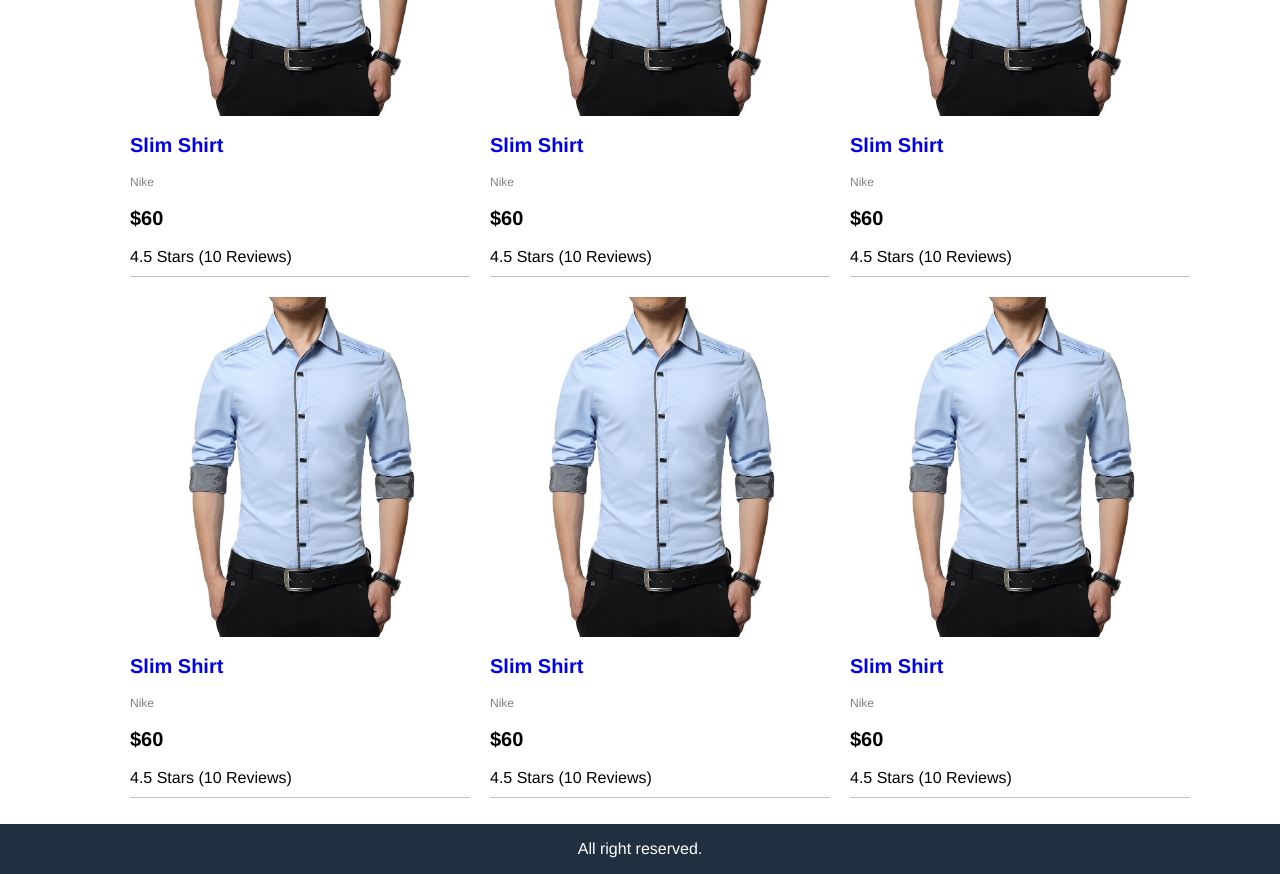
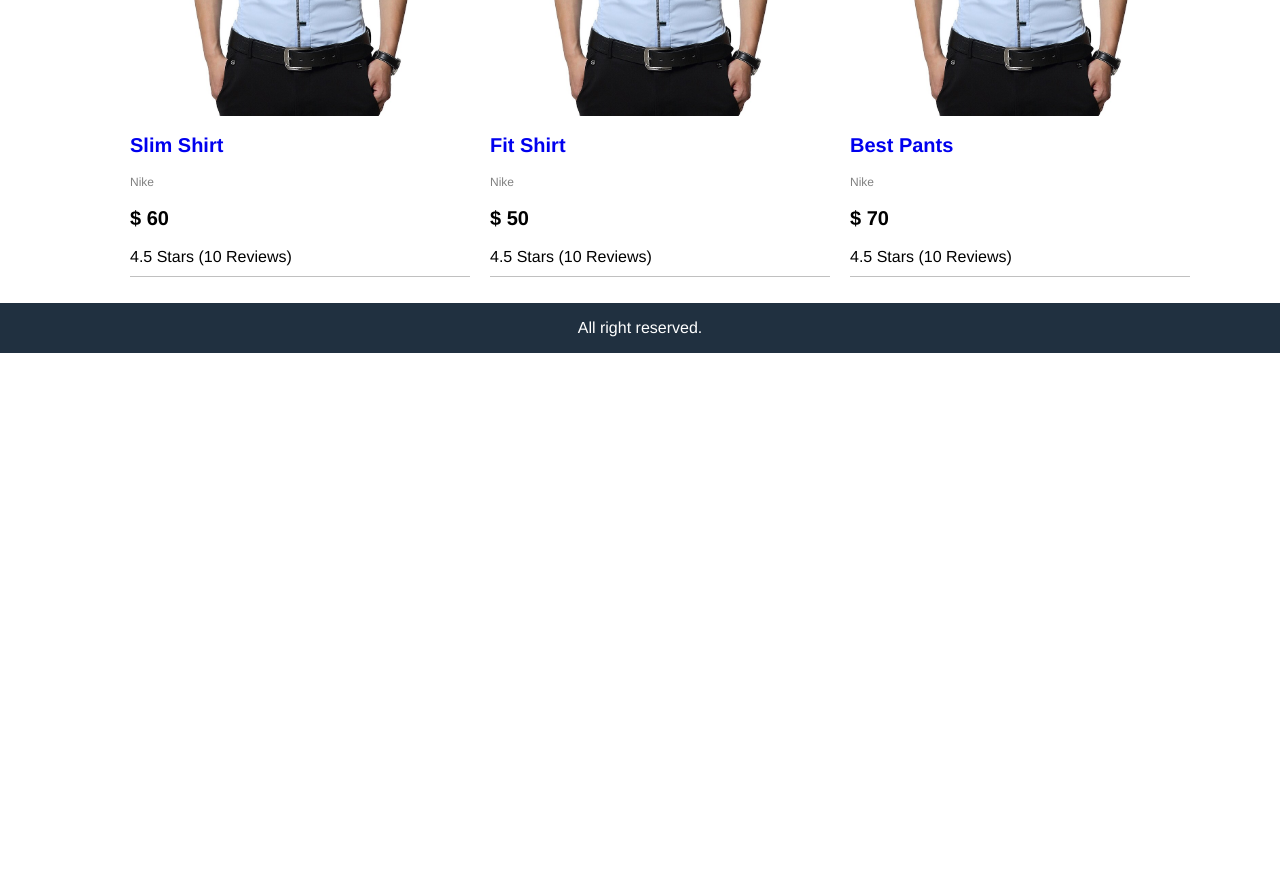
Before and after one commit to romaaxa/fcwShp-ft, a React (Create React App) app in the folder frontend/: page / in a window 1280 px wide. Shown: the part 300-1174 px from the top of the page. After the commit the page ends 800 px from the top, so only its background shows below. Built offline with nearby package versions, Linux system fonts and the light colour scheme.

Commit message:
rendering jsx

```diff
--- a/frontend/src/App.js
+++ b/frontend/src/App.js
@@ -1,4 +1,5 @@
 import './App.css';
+import data from './data';
 
 const openMenu = () => {
   document.querySelector(".sidebar").classList.add("open");
@@ -46,101 +47,26 @@
       <main className="main">
         <div className="content">
           <ul className="products">
+            {
+              data.products.map(product =>
                 <li>
                   <div className="product">
-                <img className="product-image" src="./images/slimshirt.jpg" alt="product" />
+                    <img className="product-image" src={product.image} alt="product" />
 
                     <div className="product-name">
-                  <a href="product.html">Slim Shirt</a>
+                      <a href="product.html">{product.name}</a>
                     </div>
 
-                <div className="product-brand">Nike</div>
+                    <div className="product-brand">{product.brand}</div>
 
-                <div className="product-price">$60</div>
+                    <div className="product-price">$ {product.price}</div>
 
-                <div className="product-rating">4.5 Stars (10 Reviews)</div>
+                    <div className="product-rating">{product.rating} Stars ({product.numReviews} Reviews)</div>
                   </div>
                 </li>
+              )
+            }
 
-            <li>
-              <div className="product">
-                <img className="product-image" src="./images/slimshirt.jpg" alt="product" />
-
-                <div className="product-name">
-                  <a href="product.html">Slim Shirt</a>
-                </div>
-
-                <div className="product-brand">Nike</div>
-
-                <div className="product-price">$60</div>
-
-                <div className="product-rating">4.5 Stars (10 Reviews)</div>
-              </div>
-            </li>
-
-            <li>
-              <div className="product">
-                <img className="product-image" src="./images/slimshirt.jpg" alt="product" />
-
-                <div className="product-name">
-                  <a href="product.html">Slim Shirt</a>
-                </div>
-
-                <div className="product-brand">Nike</div>
-
-                <div className="product-price">$60</div>
-
-                <div className="product-rating">4.5 Stars (10 Reviews)</div>
-              </div>
-            </li>
-
-            <li>
-              <div className="product">
-                <img className="product-image" src="./images/slimshirt.jpg" alt="product" />
-
-                <div className="product-name">
-                  <a href="product.html">Slim Shirt</a>
-                </div>
-
-                <div className="product-brand">Nike</div>
-
-                <div className="product-price">$60</div>
-
-                <div className="product-rating">4.5 Stars (10 Reviews)</div>
-              </div>
-            </li>
-
-            <li>
-              <div className="product">
-                <img className="product-image" src="./images/slimshirt.jpg" alt="product" />
-
-                <div className="product-name">
-                  <a href="product.html">Slim Shirt</a>
-                </div>
-
-                <div className="product-brand">Nike</div>
-
-                <div className="product-price">$60</div>
-
-                <div className="product-rating">4.5 Stars (10 Reviews)</div>
-              </div>
-            </li>
-
-            <li>
-              <div className="product">
-                <img className="product-image" src="./images/slimshirt.jpg" alt="product" />
-
-                <div className="product-name">
-                  <a href="product.html">Slim Shirt</a>
-                </div>
-
-                <div className="product-brand">Nike</div>
-
-                <div className="product-price">$60</div>
-
-                <div className="product-rating">4.5 Stars (10 Reviews)</div>
-              </div>
-            </li>
 
           </ul>
         </div>
--- /dev/null
+++ b/frontend/src/data.js
@@ -0,0 +1,30 @@
+export default {
+    products: [{
+        name: 'Slim Shirt',
+        category: 'Shirts',
+        image: './images/slimshirt.jpg',
+        price: 60,
+        brand: 'Nike',
+        rating: 4.5,
+        numReviews: 10,
+    },
+    {
+        name: 'Fit Shirt',
+        category: 'Shirts',
+        image: './images/slimshirt.jpg',
+        price: 50,
+        brand: 'Nike',
+        rating: 4.5,
+        numReviews: 10,
+    },
+    {
+        name: 'Best Pants',
+        category: 'Pants',
+        image: './images/slimshirt.jpg',
+        price: 70,
+        brand: 'Nike',
+        rating: 4.5,
+        numReviews: 10,
+    },
+    ]
+}
```
Lines whose indentation alone changed are shown as unchanged.
